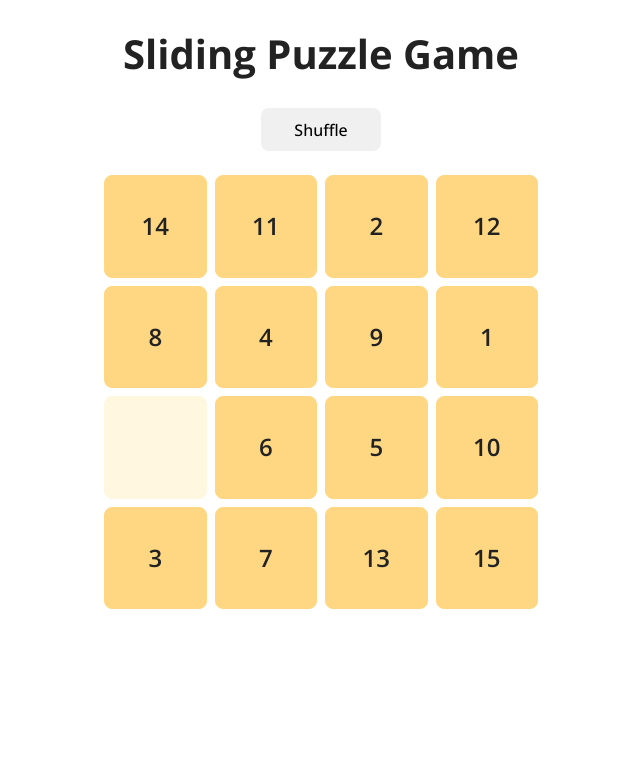
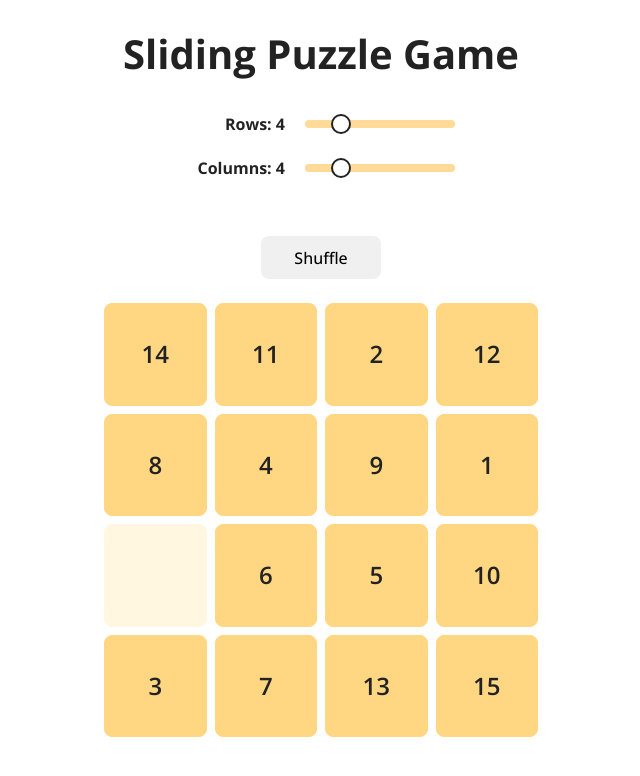
Before and after one commit to juliasophieg/n-puzzle-game, a React (Vite) app: page / in a window 1280 px wide. Shown: the top 776 px of the page, without its empty margins (319-959 px from the left). Built offline with nearby package versions, Linux system fonts and the light colour scheme.

Commit message:
Issue#1. Add functionality for changing amount of rows and columns for user

```diff
--- a/src/App.jsx
+++ b/src/App.jsx
@@ -2,6 +2,7 @@ import { useState } from "react";
 import styled from "@emotion/styled";
 import PuzzleBoard from "./components/PuzzleBoard";
 import "./App.css";
+import RowsColumnsChanger from "./components/RowsColumnsChanger";
 
 const PageWrapper = styled.div`
   display: flex;
@@ -11,12 +12,27 @@ const PageWrapper = styled.div`
 `;
 
 function App() {
-  const [rows, setRows] = useState(4); //Change number of rows here
-  const [columns, setColumns] = useState(4); // Change number of columns here
+  const [rows, setRows] = useState(4);
+  const [columns, setColumns] = useState(4);
+
+  // Handlers to update rows and columns
+  const handleRowsChange = (newRows) => {
+    setRows(newRows);
+  };
+
+  const handleColumnsChange = (newColumns) => {
+    setColumns(newColumns);
+  };
 
   return (
     <PageWrapper>
       <h1>Sliding Puzzle Game</h1>
+      <RowsColumnsChanger
+        rows={rows}
+        columns={columns}
+        onRowsChange={handleRowsChange}
+        onColumnsChange={handleColumnsChange}
+      />
       <PuzzleBoard rows={rows} columns={columns} />
     </PageWrapper>
   );
--- /dev/null
+++ b/src/components/RowsColumnsChanger.jsx
@@ -0,0 +1,90 @@
+import React from "react";
+import styled from "@emotion/styled";
+
+const Container = styled.div`
+  display: flex;
+  flex-direction: column;
+  align-items: center;
+  margin: 20px 0;
+`;
+
+const RowContainer = styled.div`
+  display: flex;
+  align-items: center;
+  margin-bottom: 20px;
+`;
+
+const Label = styled.label`
+  font-size: 1rem;
+  font-weight: bold;
+  margin-right: 10px;
+  width: 100px;
+  text-align: right;
+`;
+
+const StyledRangeInput = styled.input`
+  width: 150px;
+  margin-left: 10px;
+  -webkit-appearance: none;
+  background-color: transparent;
+  &::-webkit-slider-runnable-track {
+    width: 100%;
+    height: 8px;
+    cursor: pointer;
+    background: var(--middle-yellow);
+    border-radius: 5px;
+  }
+  &::-webkit-slider-thumb {
+    -webkit-appearance: none;
+    width: 20px;
+    height: 20px;
+    border-radius: 50%;
+    background: #fff;
+    border: 2px solid var(--almost-black);
+    cursor: pointer;
+    margin-top: -6px; /* Centers the thumb */
+  }
+  &:focus {
+    outline: none;
+  }
+`;
+
+function RowsColumnsChanger({ rows, columns, onRowsChange, onColumnsChange }) {
+  const handleRowsChange = (e) => {
+    onRowsChange(parseInt(e.target.value, 10));
+  };
+
+  const handleColumnsChange = (e) => {
+    onColumnsChange(parseInt(e.target.value, 10));
+  };
+
+  return (
+    <Container>
+      <RowContainer>
+        <Label htmlFor="rows">Rows: {rows}</Label>
+        <StyledRangeInput
+          type="range"
+          id="rows"
+          min="3"
+          max="8"
+          value={rows}
+          onChange={handleRowsChange}
+        />
+      </RowContainer>
+
+      <RowContainer>
+        <Label htmlFor="columns">Columns: {columns}</Label>
+        <StyledRangeInput
+          type="range"
+          id="columns"
+          min="3"
+          max="8"
+          value={columns}
+          onChange={handleColumnsChange}
+        />
+      </RowContainer>
+    </Container>
+  );
+}
+
+export default RowsColumnsChanger;
```
Also changed, not shown: 1 other file (tests, documents, lock files or other folders).
